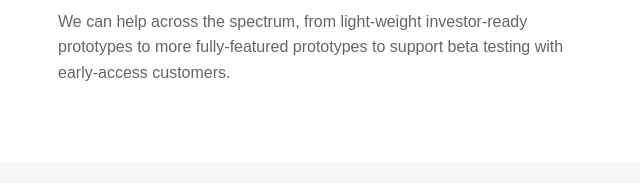
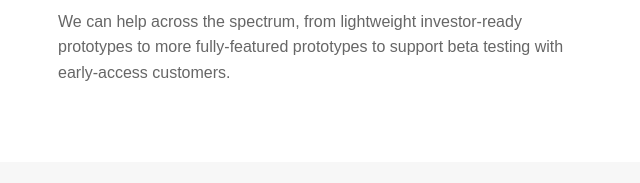
Before and after one commit to Tracht/redcap-studio.github.io, a plain HTML site: page about.html in a window 1280 px wide. Shown: the part 392-575 px from the top of the page, 48-688 px from the left. Drawn offline with Linux system fonts and the light colour scheme.

Commit message:
update content

```diff
--- a/about.html
+++ b/about.html
@@ -46,7 +46,7 @@
             <p>We know what technical decisions are the most meaingful in such a context, and focus on the essentials to get the app out as quickly as possible.
               We understand what MVP means to a startup that is frequently pivoting and testing.
             </p>
-            <p>We can help across the spectrum, from light-weight investor-ready prototypes to more fully-featured prototypes to support beta testing with early-access customers.</p>
+            <p>We can help across the spectrum, from lightweight investor-ready prototypes to more fully-featured prototypes to support beta testing with early-access customers.</p>
           </div>
 
           <div class="col">
```
